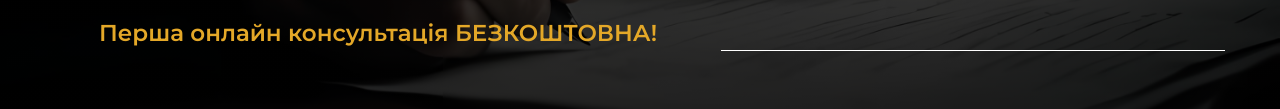
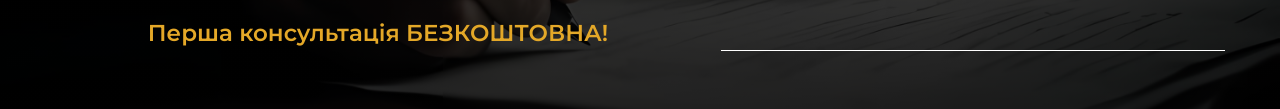
Before and after one commit to Jak1ro/oldfort, a plain HTML site: page index.html in a window 1280 px wide. Shown: the part 3367-3476 px from the top of the page. Drawn offline with nearby package versions, Linux system fonts and the light colour scheme.

Commit message:
убрал онлайн

```diff
--- a/index.html
+++ b/index.html
@@ -270,7 +270,7 @@
 					<p class="text_standart">Вас проконсультує <span>команда з багаторічним досвідом і стажем.</span> Вам буде надано правовий аналіз вашої проблеми, алгоритм дій та шляхи її вирішення.</p>
 					<p class="text_standart"><span>Наша компанія спеціалізується на захисті прав людей і має великий досвід в юридичній сфері.</span></p>
 					<div class="consult_discount">
-						<p class="discount_text">Перша онлайн консультація <span>безкоштовна!</span></p>
+						<p class="discount_text">Перша консультація <span>безкоштовна!</span></p>
 					</div>
 				</div>
 				<div id="form" class="consult_form" >
```
Also changed, not shown: ru/index.html (+1 -1 lines).
